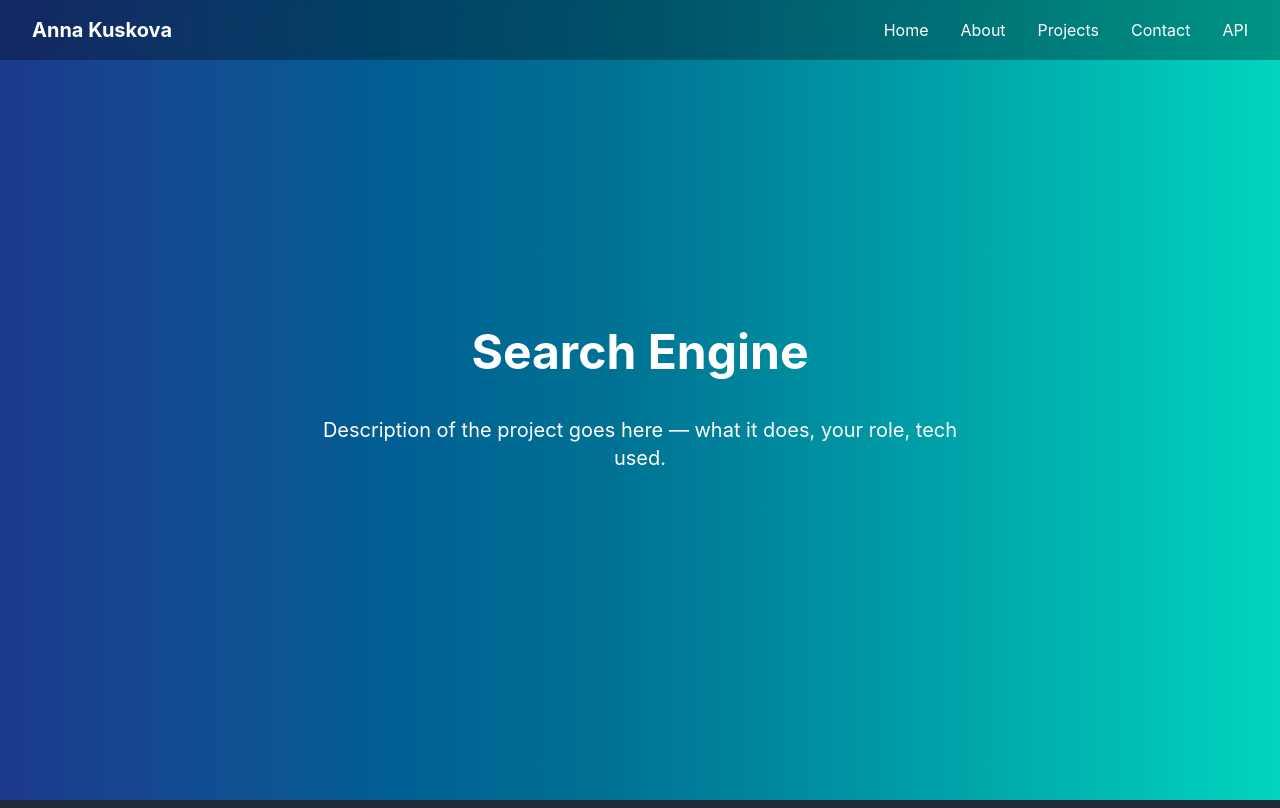
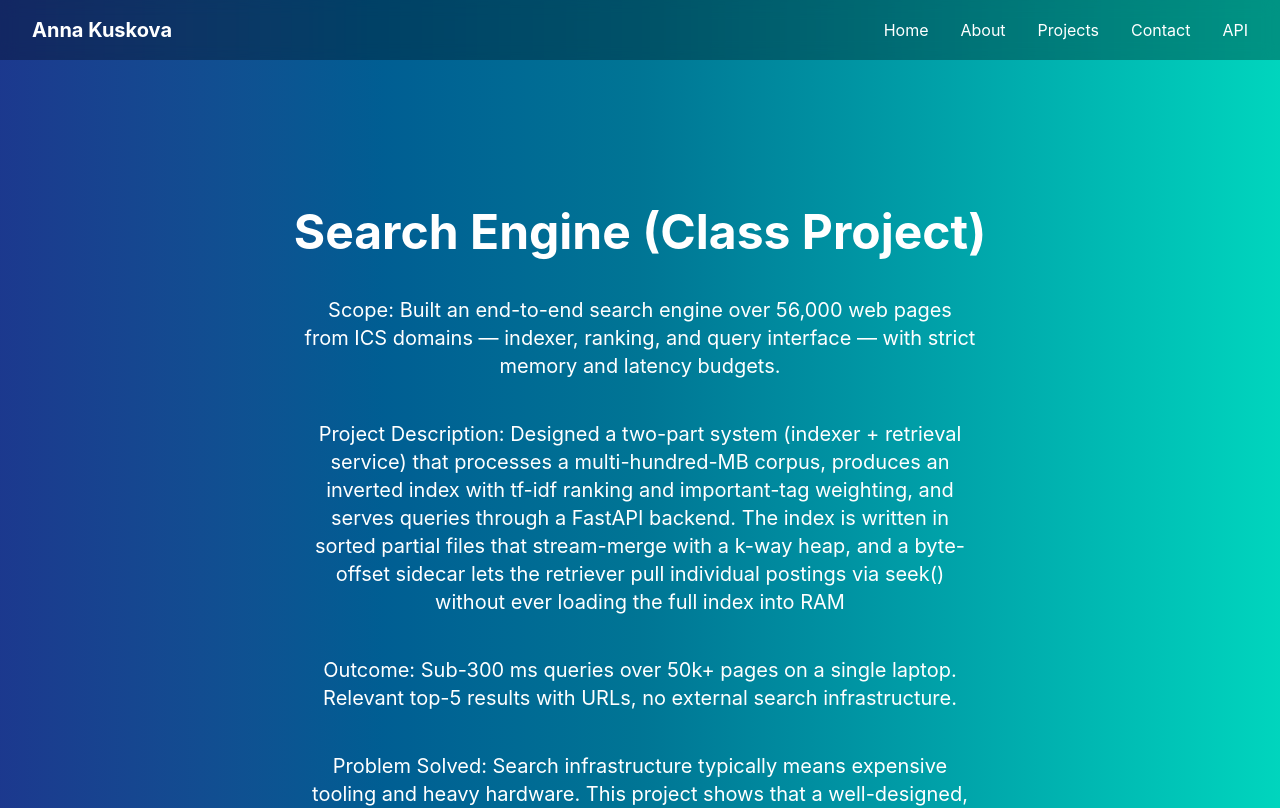
Before and after one commit to akuskova/Portfolio, a React (Vite) app in the folder frontend/: page /projects/search-engine in a window 1280 px wide. Shown: the top 808 px of the page. Built offline with nearby package versions, Linux system fonts and the light colour scheme.

Commit message:
Added cards for projects sections, as well as a wrapper for page outlines. Added some descriptions to the projects.

```diff
--- a/frontend/src/App.tsx
+++ b/frontend/src/App.tsx
@@ -10,13 +10,16 @@ import DHA from "./pages/DHA"
 import Home from "./pages/Home"
 import SearchEngine from "./pages/SearchEngine"
 import API from "./pages/API"
+
 import { Route, Routes } from "react-router-dom"
+import PageLayout from "./components/PageLayout"
 
 function App() {
   return (
       <>
       <Navbar />
       <Routes>
+        <Route element={<PageLayout />}>
           <Route path="/" element={<Home />} />
           <Route path="/about" element={<AboutMe />} />
           <Route path="/projects" element={<Projects />} />
@@ -26,6 +29,7 @@ function App() {
           <Route path="/projects/starvest" element={<Starvest />} />
           <Route path="/projects/dha" element={<DHA />} />
           <Route path="/projects/search-engine" element={<SearchEngine />} />
+        </Route>
       </Routes>
       <Footer />
       </>
--- /dev/null
+++ b/frontend/src/components/Card.tsx
@@ -0,0 +1,18 @@
+import { Link } from "react-router-dom"
+
+interface ProjectCardProps {
+  title: string
+  description: string
+  to: string
+}
+
+export default function Card({ title, description, to }: ProjectCardProps) {
+  return (
+    <Link
+      to={to}
+      className="block bg-white/10 hover:bg-white/20 rounded-xl p-6 text-left transition">
+      <h2 className="text-2xl font-bold mb-2">{title}</h2>
+      <p className="text-white/80">{description}</p>
+    </Link>
+  )
+}
--- /dev/null
+++ b/frontend/src/components/PageLayout.tsx
@@ -0,0 +1,11 @@
+import { Outlet } from "react-router-dom"
+
+export default function PageLayout() {
+  return (
+    <div className="min-h-screen w-full bg-linear-to-r from-blue-900 via-cyan-700 to-teal-400 text-white">
+      <main className="min-h-screen flex items-center justify-center text-center flex-col gap-10 p-52">
+        <Outlet />
+      </main>
+    </div>
+  )
+}
--- a/frontend/src/pages/API.tsx
+++ b/frontend/src/pages/API.tsx
@@ -35,7 +35,7 @@ export default function API() {
   }
 
   return (
-    <div className="min-h-screen w-full relative bg-linear-to-r from-blue-900 via-cyan-700 to-teal-400 flex items-center justify-center text-center flex-col gap-10 text-white p-52">
+    <>
       <h1 className="text-5xl font-bold">API</h1>
       <p className="text-xl max-w-2xl">Generate Random Image :3</p>
 
@@ -52,6 +52,6 @@ export default function API() {
       >
         {status === "loading" ? "Loading..." : "New Random Image"}
       </button>
-    </div>
+    </>
   )
 }
--- a/frontend/src/pages/Browzen.tsx
+++ b/frontend/src/pages/Browzen.tsx
@@ -1,8 +1,12 @@
 export default function Browzen() {
   return (
-    <div className="min-h-screen w-full relative bg-linear-to-r from-blue-900 via-cyan-700 to-teal-400 flex items-center justify-center text-center flex-col gap-10 text-white p-52">
+    <>
       <h1 className="text-5xl font-bold">Browzen</h1>
-      <p className="text-xl max-w-2xl">Description of the project goes here — what it does, your role, tech used.</p>
-    </div>
+      <p className="text-xl max-w-2xl">Scope: 36-hour hackathon project(VenusHacks 2026), team of 4 people, owned backend architecture</p>
+      <p className="text-xl max-w-2xl">Project Description: A Chrome extension that lets users delegate the confusing parts of the web to an AI agent working invisibly on their behalf. Users say what they need in plain language or voice; a sandboxed browser handles the messy site; the side panel shows a calm, one-decision-at-a-time interface built for how their brain actually works.</p>
+      <p className="text-xl max-w-2xl">Problem Solved: Simplifying the process of completing complex web tasks for users who may not be tech-savvy.</p>
+      <p className="text-xl max-w-2xl">Outcome: Users can now complete tasks they previously needed a caregiver's help for — independently, faster, without ever seeing the messy underlying site.</p>
+      <p className="text-xl max-w-2xl">Tech Stack: Python, FastAPI, Playwright, browser-use, React, WebSockets</p>
+    </>
   )
 }
--- a/frontend/src/pages/Contact.tsx
+++ b/frontend/src/pages/Contact.tsx
@@ -2,7 +2,7 @@ import { FaLinkedin, FaGithub, FaEnvelope } from "react-icons/fa"
 
 export default function Contact() {
     return (
-        <div className="min-h-screen w-full relative bg-linear-to-r from-blue-900 via-cyan-700 to-teal-400 flex items-center justify-center text-center flex-col gap-10 text-white p-52">
+        <>
             <div className="flex flex-row gap-6">
                 <a href="mailto:anna.kuskova@email.com" className="flex items-center justify-center w-14 h-14 rounded-full bg-white text-black text-2xl hover:scale-110 hover:bg-purple-100 transition">
                 <FaEnvelope />
@@ -16,6 +16,6 @@ export default function Contact() {
                 <FaGithub />
                 </a>
             </div>
-        </div>
+        </>
     )
 }
--- a/frontend/src/pages/DHA.tsx
+++ b/frontend/src/pages/DHA.tsx
@@ -1,8 +1,12 @@
 export default function DHA() {
   return (
-    <div className="min-h-screen w-full relative bg-linear-to-r from-blue-900 via-cyan-700 to-teal-400 flex items-center justify-center text-center flex-col gap-10 text-white p-52">
+    <>
       <h1 className="text-5xl font-bold">Downtown Hamilton Association</h1>
-      <p className="text-xl max-w-2xl">Description of the project goes here — what it does, your role, tech used.</p>
-    </div>
+      <p className="text-xl max-w-2xl">Scope: 16-week engagement, working 1-on-1 with the Association's representatives. Owned engineering for the business directory and map (Storepoint + Mapbox with bulk location imports), custom CSS for image-overlay cards, event/program displays, and calendar embeds, and form setup for visitor inquiries.</p>
+      <p className="text-xl max-w-2xl">Project Description: Rebuilt visithamiltonmt.org to give the Downtown Hamilton Association's three affiliated organizations — the Association, Foundation, and Business Improvement District — a single cohesive home online.</p>
+      <p className="text-xl max-w-2xl">Problem Solved: Visitors had no easy way to discover downtown businesses, and the old site couldn't visually convey that the Association's three arms were part of one organization.</p>
+      <p className="text-xl max-w-2xl">Outcome: Residents and visitors can now search and map local businesses directly from the site, sending foot traffic to downtown merchants. The three organizations share a unified digital presence that makes their work clear at a glance.</p>
+      <p className="text-xl max-w-2xl">Tech Stack: Squarespace, Storepoint, Mapbox, HTML/CSS, JavaScript</p>
+    </>
   )
 }
--- a/frontend/src/pages/Home.tsx
+++ b/frontend/src/pages/Home.tsx
@@ -1,8 +1,8 @@
 export default function Home() {
     return (
-        <div className="min-h-screen w-full relative bg-linear-to-r from-blue-900 via-cyan-700 to-teal-400 flex items-center justify-center text-center flex-col gap-10 text-white p-52">
+        <>
             <h1 className="text-6xl font-bold">Welcome to My Portfolio</h1>
             <p className="text-2xl">Explore my projects, learn more about me, and get in touch!</p>
-        </div>
+        </>
     )
 }
--- a/frontend/src/pages/Projects.tsx
+++ b/frontend/src/pages/Projects.tsx
@@ -1,13 +1,21 @@
-import { Link } from "react-router-dom"
+import Card from "../components/Card"
 
-export default function Projects(){
-    return(
-        <div className="min-h-screen w-full relative bg-linear-to-r from-blue-900 via-cyan-700 to-teal-400 flex items-center justify-center text-center flex-col gap-10 text-white p-52">
-            <h1 className="text-6xl font-bold">Projects</h1>
-            <Link to="/projects/browzen" className="block px-4 py-2 text-lg hover:underline">Browzen</Link>
-            <Link to="/projects/starvest" className="block px-4 py-2 text-lg hover:underline">Starvest</Link>
-            <Link to="/projects/dha" className="block px-4 py-2 text-lg hover:underline">DHA</Link>
-            <Link to="/projects/search-engine" className="block px-4 py-2 text-lg hover:underline">Search Engine</Link>
-        </div>
-    )
+const projects = [
+  { title: "Browzen", description: "AI-powered Chrome extension that navigates confusing websites on behalf of users with cognitive disabilities.", to: "/projects/browzen" },
+  { title: "Starvest", description: "Mobile app that turns satellite and weather data into personalized crop recommendations for farmers.", to: "/projects/starvest" },
+  { title: "DHA", description: "Rebuilt the Downtown Hamilton Association's website with a searchable map-based business directory over a 16-week client engagement.", to: "/projects/dha" },
+  { title: "Search Engine", description: "Disk-aware search engine over 56,000 web pages with sub-300 ms queries — no external infrastructure required.", to: "/projects/search-engine" },
+]
+
+export default function Projects() {
+  return (
+    <div className="min-h-screen w-full flex items-center justify-start flex-col gap-10 text-white p-20">
+      <h1 className="text-5xl font-bold">Projects</h1>
+      <div className="grid grid-cols-1 sm:grid-cols-2 gap-6 max-w-4xl w-full">
+        {projects.map((project) => (
+          <Card key={project.to} {...project} />
+        ))}
+      </div>
+    </div>
+  )
 }
--- a/frontend/src/pages/SearchEngine.tsx
+++ b/frontend/src/pages/SearchEngine.tsx
@@ -1,8 +1,12 @@
 export default function SearchEngine() {
     return (
-        <div className="min-h-screen w-full relative bg-linear-to-r from-blue-900 via-cyan-700 to-teal-400 flex items-center justify-center text-center flex-col gap-10 text-white p-52">
-            <h1 className="text-5xl font-bold">Search Engine</h1>
-            <p className="text-xl max-w-2xl">Description of the project goes here — what it does, your role, tech used.</p>
-        </div>
+        <>
+            <h1 className="text-5xl font-bold">Search Engine (Class Project)</h1>
+            <p className="text-xl max-w-2xl">Scope: Built an end-to-end search engine over 56,000 web pages from ICS domains — indexer, ranking, and query interface — with strict memory and latency budgets.</p>
+            <p className="text-xl max-w-2xl">Project Description: Designed a two-part system (indexer + retrieval service) that processes a multi-hundred-MB corpus, produces an inverted index with tf-idf ranking and important-tag weighting, and serves queries through a FastAPI backend. The index is written in sorted partial files that stream-merge with a k-way heap, and a byte-offset sidecar lets the retriever pull individual postings via seek() without ever loading the full index into RAM</p>
+            <p className="text-xl max-w-2xl">Outcome: Sub-300 ms queries over 50k+ pages on a single laptop. Relevant top-5 results with URLs, no external search infrastructure.</p>
+            <p className="text-xl max-w-2xl">Problem Solved: Search infrastructure typically means expensive tooling and heavy hardware. This project shows that a well-designed, disk-aware indexer can deliver responsive, high-quality search over tens of thousands of documents on commodity hardware — useful for internal knowledge bases, small crawls, or any team that wants search without adopting a full search platform.</p>
+            <p className="text-xl max-w-2xl">Tech Stack: Python, BeautifulSoup, NLTK, FastAPI, JSONL, seek-based I/O</p>
+        </>
     )
 }
--- a/frontend/src/pages/Starvest.tsx
+++ b/frontend/src/pages/Starvest.tsx
@@ -1,8 +1,12 @@
 export default function Starvest() {
-  return (
-    <div className="min-h-screen w-full relative bg-linear-to-r from-blue-900 via-cyan-700 to-teal-400 flex items-center justify-center text-center flex-col gap-10 text-white p-52">
-      <h1 className="text-5xl font-bold">Starvest</h1>
-      <p className="text-xl max-w-2xl">Description of the project goes here — what it does, your role, tech used.</p>
-    </div>
-  )
+    return (
+      <>
+        <h1 className="text-5xl font-bold">Starvest</h1>
+        <p className="text-xl max-w-2xl">Scope: 36-hour hackathon project focused on space (DAHacks 3.0), team of 4 people, owned satellite data integration and frontend development</p>
+        <p className="text-xl max-w-2xl">Project Description: StarVest is a mobile application that uses satellite data, soil moisture, and weather conditions to recommend crops suited to specific growing environments.</p>
+        <p className="text-xl max-w-2xl">Problem Solved: Farmers and agricultural users often lack an easy way to combine satellite and environmental data when planning crops. StarVest translates space-based data into practical recommendations for agricultural planning.</p>
+        <p className="text-xl max-w-2xl">Outcome: Users gain accessible, data-driven insights that help them make more informed crop-selection decisions using information collected from space.</p>
+        <p className="text-xl max-w-2xl">Tech Stack: React Native, Expo, satellite data, weather APIs, AI/ML</p>
+      </>
+    )
 }
```
Also changed, not shown: frontend/src/pages/AboutMe.tsx (+5 -5 lines). Lines whose indentation alone changed are shown as unchanged.
